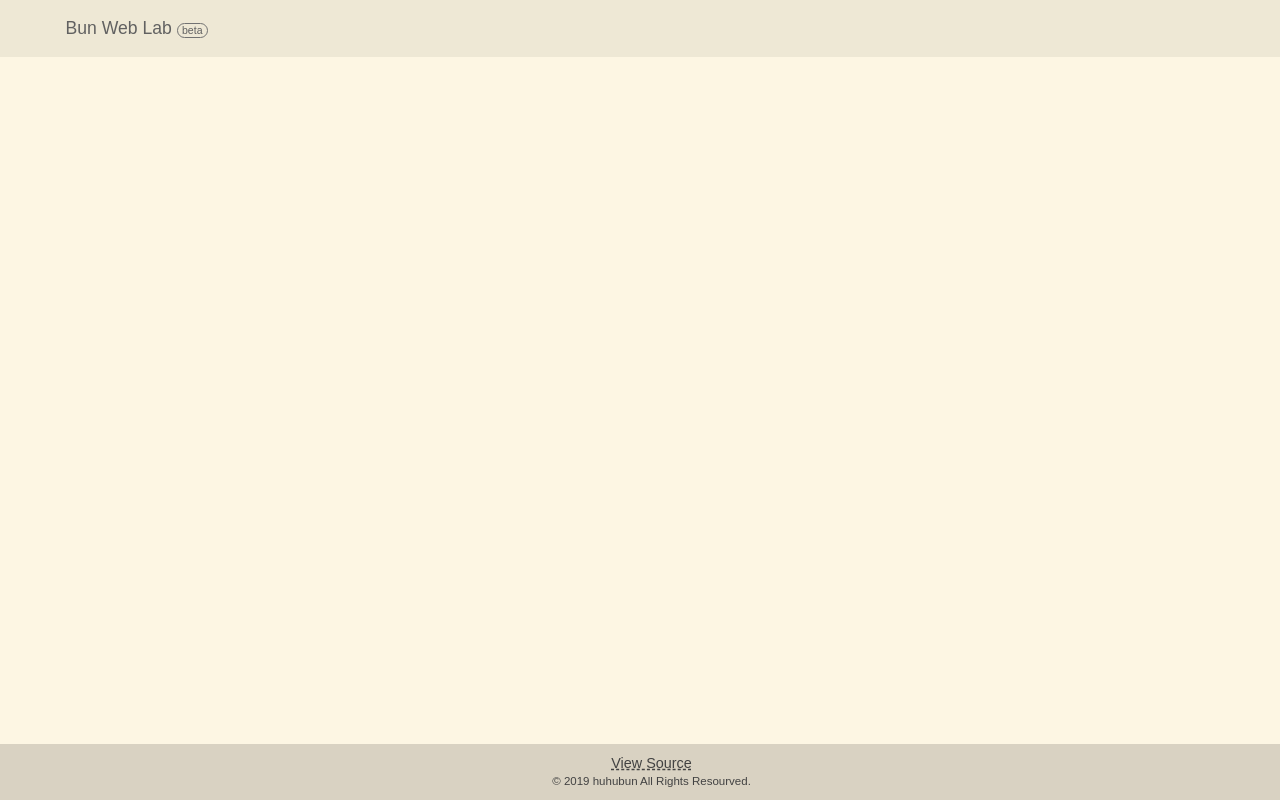
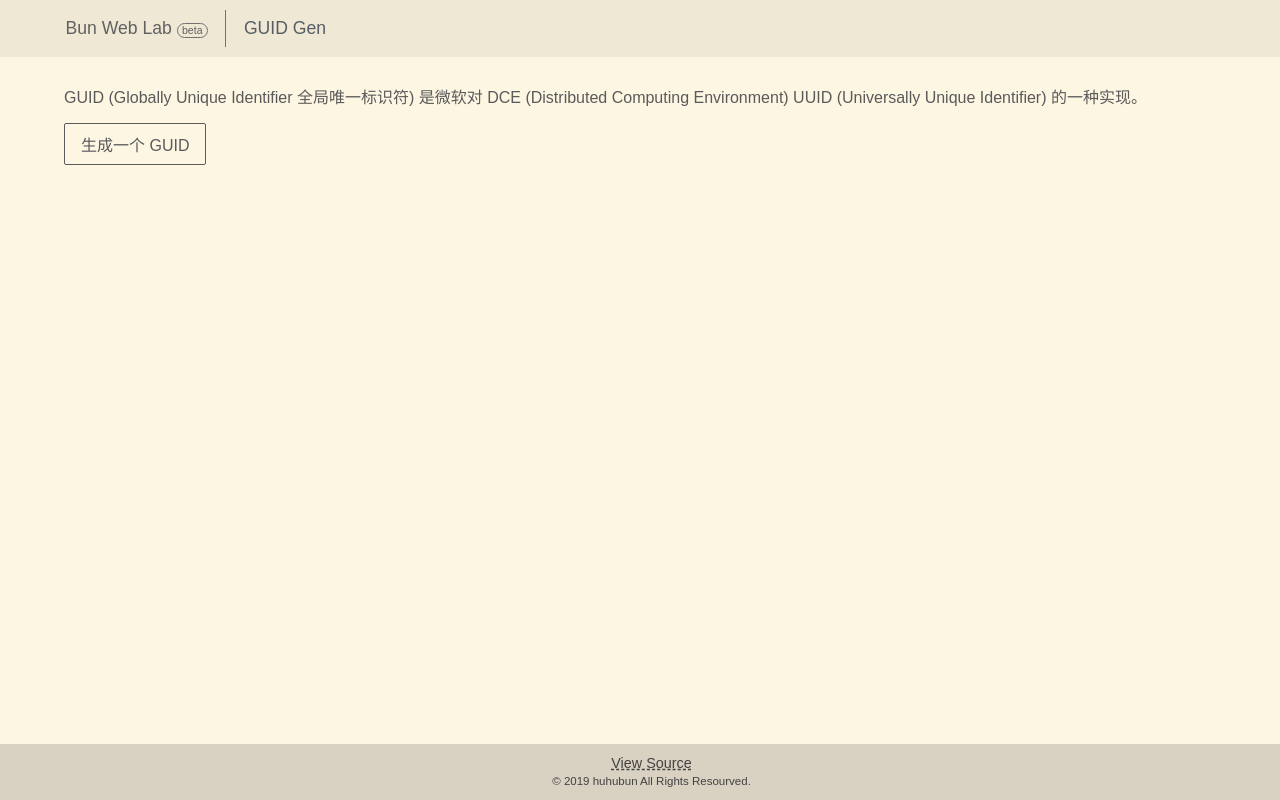
Before and after one commit to huhubun/BunLab, a Vue app: page /guidgen in a window 1280 px wide. Built offline with nearby package versions, Linux system fonts and the light colour scheme.

Commit message:
添加 GUID Gen 相关页面

```diff
--- /dev/null
+++ b/src/guidgen/guidgen.vue
@@ -0,0 +1,38 @@
+<template>
+  <section class="pure-g main">
+    <div class="pure-u-1-1">
+      <p>GUID (Globally Unique Identifier 全局唯一标识符) 是微软对 DCE (Distributed Computing Environment) UUID (Universally Unique Identifier) 的一种实现。</p>
+    </div>
+
+    <div class="pure-u-1-1">
+      <button class="pure-button bun-button" @click="newGuid">生成一个 GUID</button>
+    </div>
+  </section>
+</template>
+
+<script>
+export default {
+    data(){
+
+    },
+    methods: {
+        newGuid(){
+            alert('等开发完成后，这里应该 duang 的一下，出来一个 GUID')
+        }
+    }
+}
+</script>
+
+<style lang="stylus" scoped>
+.bun-button
+  background-color: initial
+  border: 1px solid rgb(90, 90, 90)
+  color: rgb(90, 90, 90)
+
+.bun-button:hover
+  background-image: none
+  background-color: rgb(238, 232, 213)
+
+.bun-button:focus
+  background-image: none
+</style>
--- a/src/index/index.vue
+++ b/src/index/index.vue
@@ -33,6 +33,12 @@ export default {
           status: projectStatus.online
         },
         {
+          name: 'GUID Gen',
+          description: 'GUID 生成器',
+          router: '/guidgen',
+          status: projectStatus.comingSoon
+        },
+        {
           name: 'Coming Soon',
           description: '敬请期待',
           router: '',
--- a/src/index/project-item.vue
+++ b/src/index/project-item.vue
@@ -41,4 +41,7 @@ section.main .project .description
 section.main .project.coming-soon
   color: rgb(200, 196, 186)
   border: 1px solid rgb(200, 196, 186)
+
+section.main .project.coming-soon a
+  color: rgb(200, 196, 186)
 </style>
--- a/src/router/router.js
+++ b/src/router/router.js
@@ -1,9 +1,11 @@
 import Index from '../index/index.vue'
 import UAViewer from '../ua/ua-viewer.vue'
+import GUIDGen from '../guidgen/guidgen.vue'
 
 export default {
     routes: [
         { path: '/', component: Index },
-        { path: '/ua', title: 'UA Viewer', component: UAViewer }
+        { path: '/ua', title: 'UA Viewer', component: UAViewer },
+        { path: '/guidgen', title: 'GUID Gen', component: GUIDGen }
     ]
 }
```
